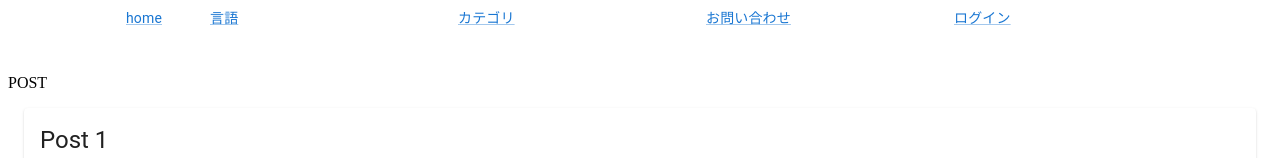
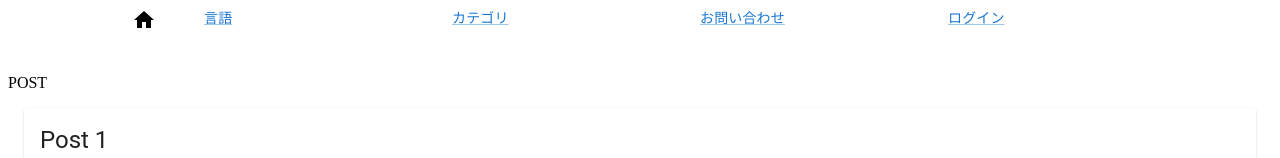
Before and after one commit to CA01971164/blog, a React (Create React App) app in the folder client/: page / in a window 1280 px wide. Shown: the top 158 px of the page. Built offline with nearby package versions, Linux system fonts and the light colour scheme; data requests are answered from the project's data file; the HTML template or start-up script is replaced by a standard one.

Commit message:
I added a button icon

```diff
--- a/client/src/Components/Head.tsx
+++ b/client/src/Components/Head.tsx
@@ -1,4 +1,13 @@
-import { Box, Link, Typography, Toolbar } from "@mui/material";
+import { Box, Link, Stack, Typography, Toolbar } from "@mui/material";
+import SvgIcon, { SvgIconProps } from "@mui/material/SvgIcon";
+
+const HomeIcon: React.FC<SvgIconProps> = (props) => {
+  return (
+    <SvgIcon {...props}>
+      <path d="M10 20v-6h4v6h5v-8h3L12 3 2 12h3v8z" />
+    </SvgIcon>
+  );
+};
 
 export const Head: React.FC = () => {
   return (
@@ -14,9 +23,7 @@ export const Head: React.FC = () => {
         },
       }}
     >
-      <Link href="#" variant="body2">
-        home
-      </Link>
+      <HomeIcon />
       <Link href="#" variant="body2">
         言語
       </Link>
```
